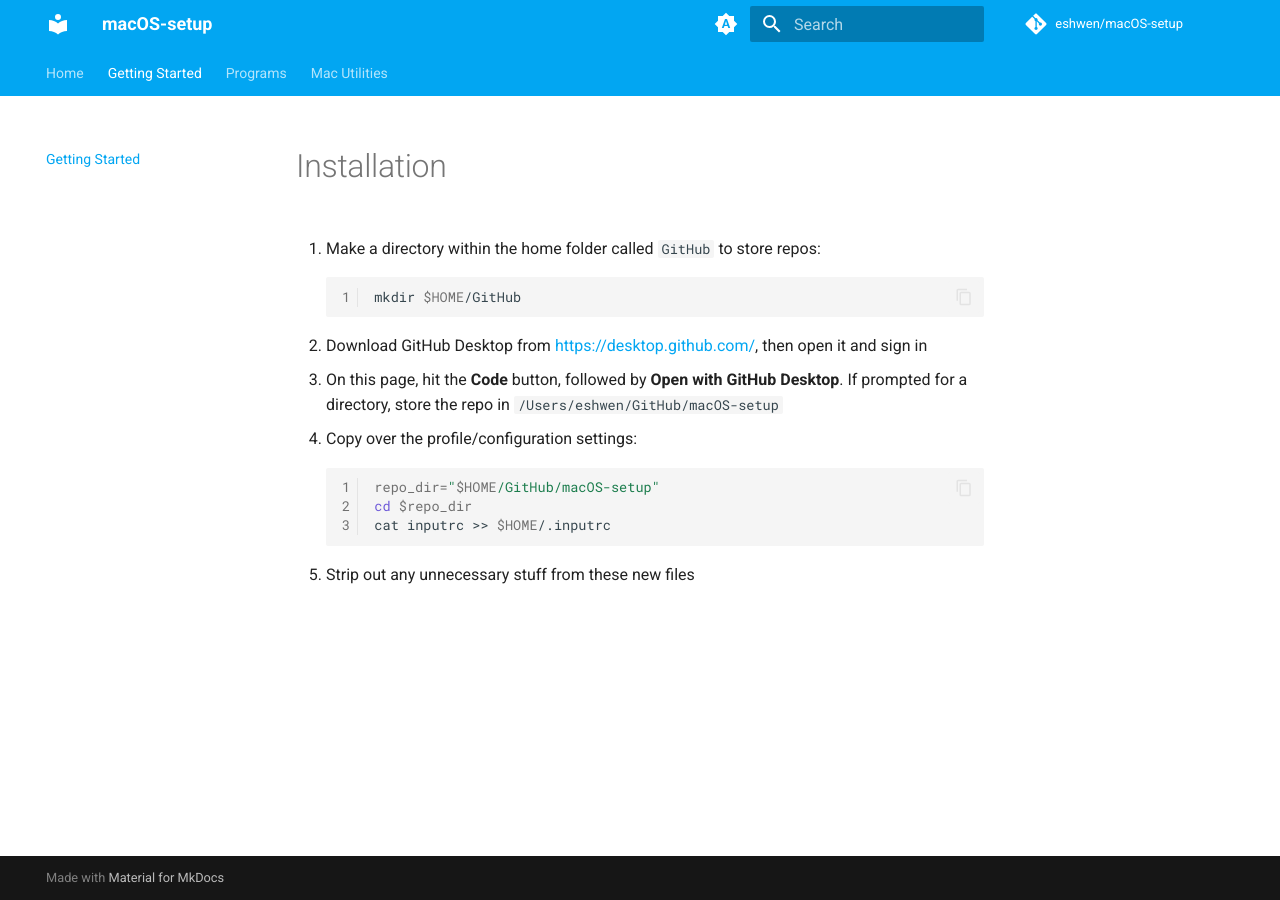
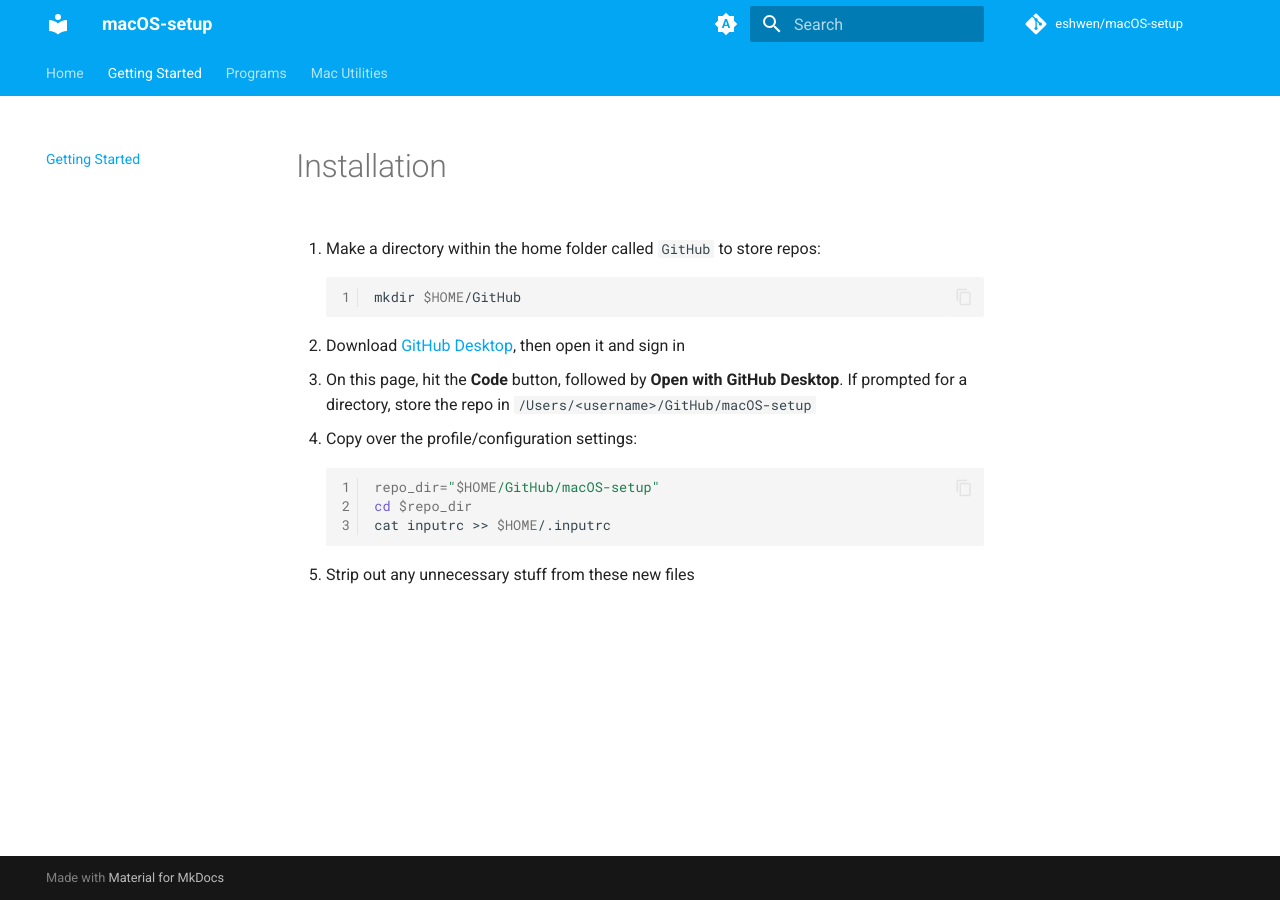
Before and after one commit to eshwen/macOS-setup, an MkDocs documentation site: the page built from docs/getting_started/getting-started.md, in a window 1280 px wide. Built offline with MkDocs 1.6.1 and Material for MkDocs 9.7.7, drawn with Linux system fonts in a browser that asks for light colours; comment, search, counter and statistics services are not loaded; the version menu is left out.

Commit message:
Improve linking

````diff
--- a/docs/getting_started/getting-started.md
+++ b/docs/getting_started/getting-started.md
@@ -6,9 +6,9 @@
     mkdir $HOME/GitHub
     ```
 
-2. Download GitHub Desktop from <https://desktop.github.com/>, then open it and sign in
+2. Download [GitHub Desktop], then open it and sign in
 
-3. On this page, hit the **Code** button, followed by **Open with GitHub Desktop**. If prompted for a directory, store the repo in `/Users/eshwen/GitHub/macOS-setup`
+3. On this page, hit the **Code** button, followed by **Open with GitHub Desktop**. If prompted for a directory, store the repo in `/Users/<username>/GitHub/macOS-setup`
 
 4. Copy over the profile/configuration settings:
 
````
Also changed, not shown: other parts of docs/getting_started/getting-started.md (+2 -0 lines).
